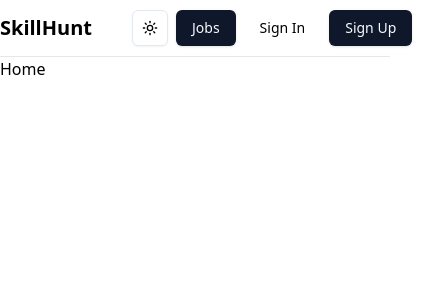
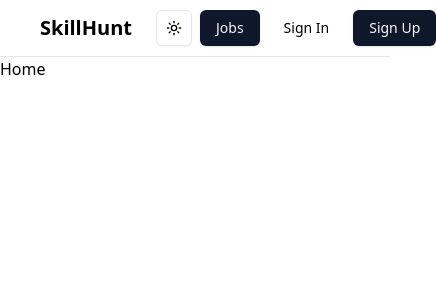
Before and after one commit to UpekshaHerath/SkillHunt-frontend, a Next.js app: page / in a window 390 px wide. Shown: the top 300 px of the page, 436 px wide, since content can reach past the window. Built offline with nearby package versions, Linux system fonts and the light colour scheme.

Commit message:
fix: navbar responsive issue

```diff
--- a/src/app/jobs/layout.tsx
+++ b/src/app/jobs/layout.tsx
@@ -5,5 +5,5 @@ export default function DashboardLayout({
 }: {
   children: React.ReactNode;
 }) {
-  return <ProtectedRoute> {children}</ProtectedRoute>;
+  return <ProtectedRoute>{children}</ProtectedRoute>;
 }
--- a/src/components/Navbar.tsx
+++ b/src/components/Navbar.tsx
@@ -6,9 +6,9 @@ import { ModeToggle } from "./ModeToggle";
 export default function Navbar() {
   return (
     <div className="sticky top-0 z-50 w-full border-b bg-background/95 backdrop-blur supports-[backdrop-filter]:bg-background/60">
-      <div className="container flex h-14 items-center">
-        <div className="mr-4 flex">
-          <Link className="mr-6 flex items-center space-x-2" href="/">
+      <div className="flex h-14 items-center px-10">
+        <div className="flex">
+          <Link className="mr-6 flex items-center space-x-2" href="/jobs">
             <span className="font-bold text-xl">SkillHunt</span>
           </Link>
         </div>
--- a/tailwind.config.ts
+++ b/tailwind.config.ts
@@ -1,3 +1,4 @@
+/* eslint-disable @typescript-eslint/no-require-imports */
 import type { Config } from "tailwindcss";
 
 export default {
@@ -18,7 +19,14 @@ export default {
   			md: 'calc(var(--radius) - 2px)',
   			sm: 'calc(var(--radius) - 4px)'
   		}
-  	}
+  	},
+	screens: {
+		sm: '640px',
+		md: '768px',
+		lg: '1024px',
+		xl: '1280px',
+		'2xl': '1536px',
+	}
   },
   plugins: [require("tailwindcss-animate")],
 } satisfies Config;
```
